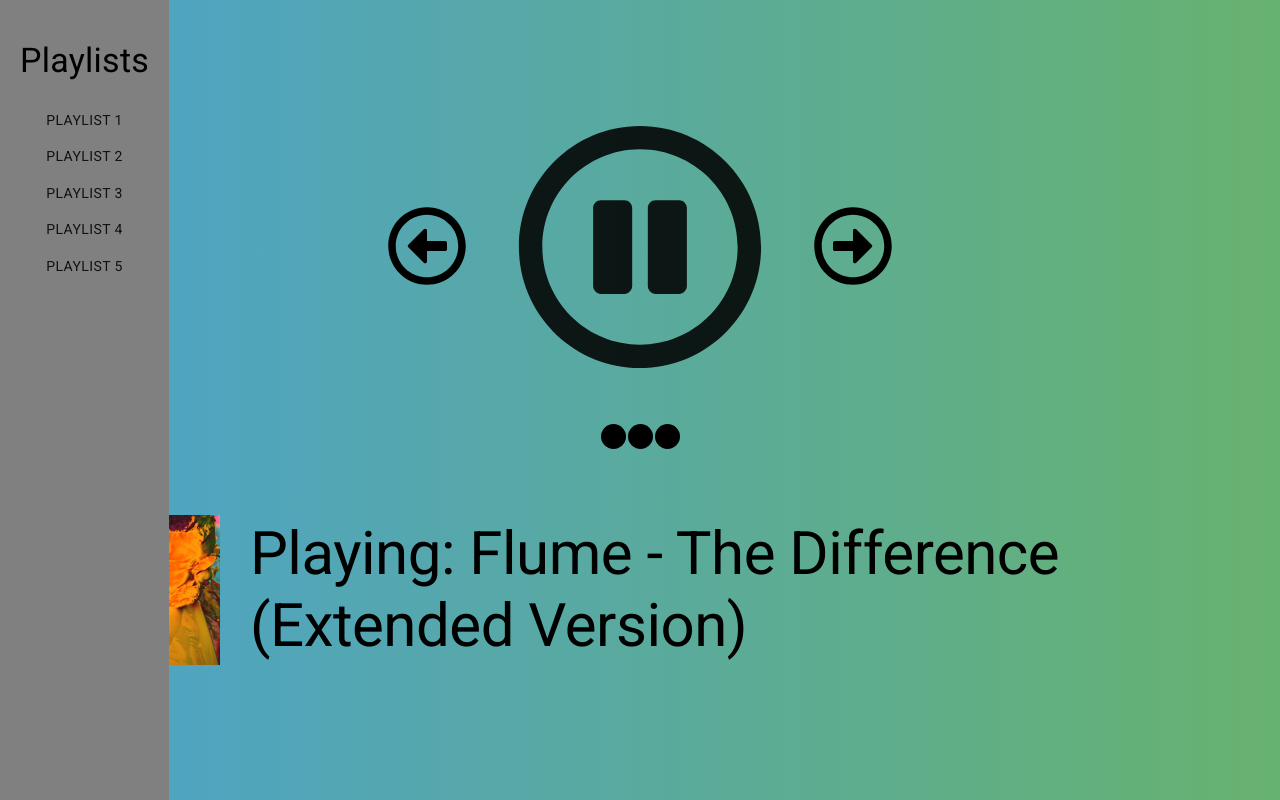
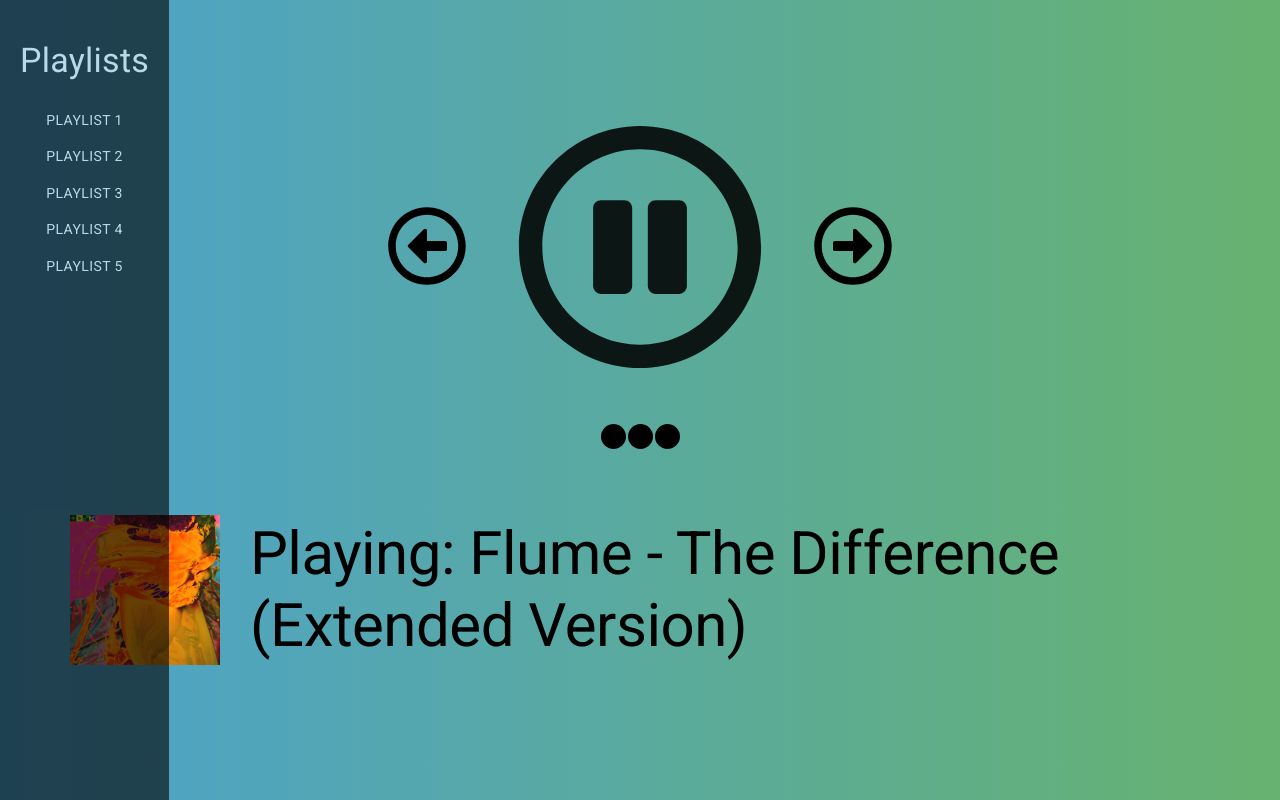
Before and after one commit to ahbell96/spotify-app-frontend, a React (Create React App) app: page / in a window 1280 px wide. Both pictures are taken after a click on the button 640 px from the left and 436 px from the top of the page. Built offline with nearby package versions, Linux system fonts and the light colour scheme.

Commit message:
playlist sidebar fix

```diff
--- a/src/App.css
+++ b/src/App.css
@@ -67,10 +67,12 @@
 
 .playlist-area-container {
   height: 100%;
-  background-color:gray;
+  background-color:black;
+  opacity: 0.6;
   position: absolute;
   left: 0;
   flex-direction: column;
+  color: white;
 }
 
 .playlist-header {
--- a/src/components/PlaylistArea.js
+++ b/src/components/PlaylistArea.js
@@ -22,7 +22,7 @@
           {playlistData.map((currentPlaylist) => {
             return (
               <Grid justifyContent="center" style={{display: "flex"}}>
-                <Button variant="h6">{currentPlaylist.PlaylistName}</Button>
+                <Button variant="h3" style={{color: "white"}}>{currentPlaylist.PlaylistName}</Button>
               </Grid>
             );
           })}
```
